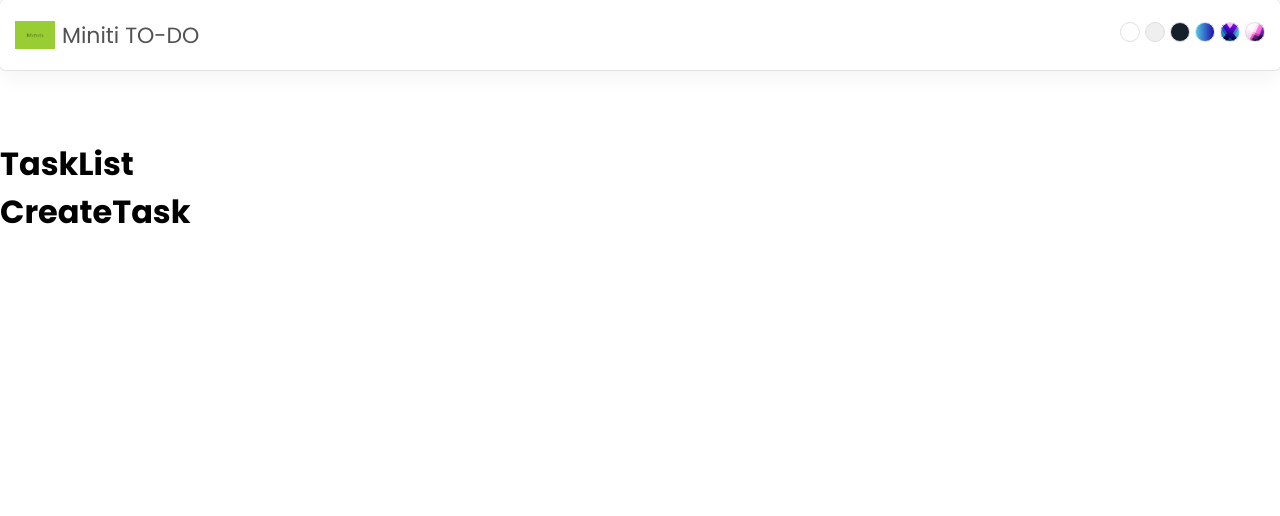
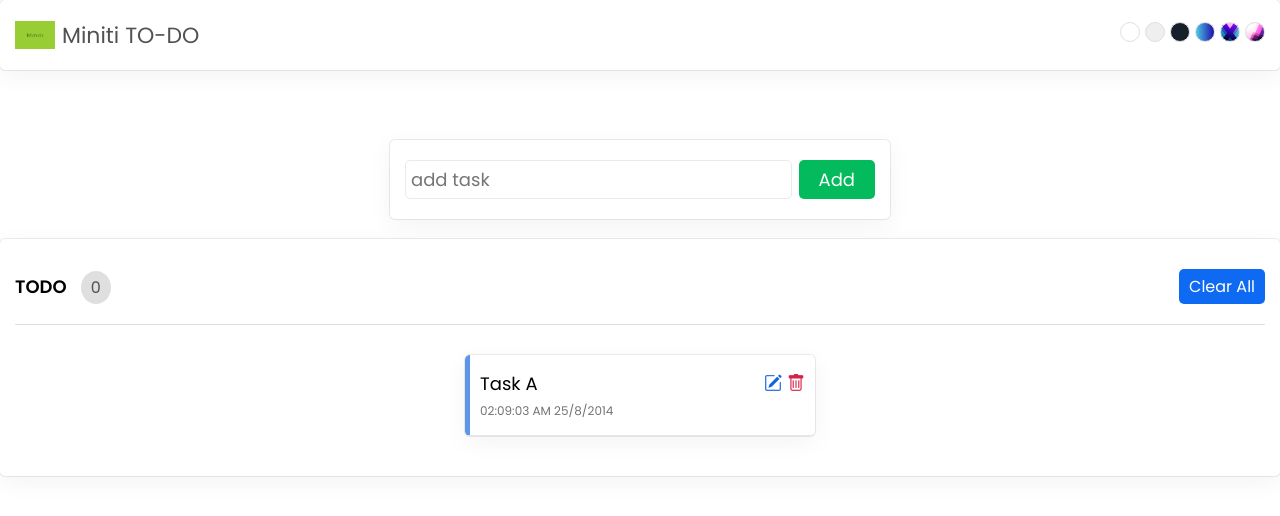
Before and after one commit to Sridhare29/to-do-app, a React (Create React App) app: page / in a window 1280 px wide. Shown: the top 516 px of the page. Built offline with nearby package versions, Linux system fonts and the light colour scheme.

Commit message:
static ui degin

```diff
--- a/src/App.js
+++ b/src/App.js
@@ -8,8 +8,8 @@ function App() {
   return (
     <div className="App">
      <Header/>
+     <CreateTask/>
      <TaskList/>
-     <CreateTask/>
     </div>
   );
 }
--- a/src/components/CreateTask.js
+++ b/src/components/CreateTask.js
@@ -2,9 +2,12 @@ import React from 'react'
 
 function CreateTask() {
   return (
-    <div>
-      <h1>CreateTask</h1>
-    </div>
+    <section className='addTask'>
+      <form>
+        <input type='text' name='task' autoComplete='off' placeholder='add task' maxLength='30'/>
+        <button type='submit'>Add</button>
+      </form>
+    </section>
   )
 }
 
--- a/src/components/TaskList.js
+++ b/src/components/TaskList.js
@@ -1,10 +1,31 @@
 import React from 'react'
 
 function TaskList() {
+  const tasks = [
+    {id: 1001, name: "Task A", time:"02:09:03 AM 25/8/2014"},
+    {id: 1002, name: "Task B", time:"05:09:03 PM 25/8/2014"},
+    {id: 1003, name: "Task c", time:"09:09:03 PM 25/8/2014"},
+  ]
   return (
-    <div>
-            <h1>TaskList</h1>
-    </div>
+    <section className='showTask'>
+        <div className='head'>
+          <div>
+            <span className='title'> TODO </span>
+            <span className='count'>0</span>
+          </div>
+          <button className='clearAll'>Clear All</button>
+        </div>
+        <ul>
+          <li>
+            <p>
+              <span className='name'>Task A</span>
+              <span className='time'>02:09:03 AM 25/8/2014</span>
+            </p>
+            <i class="bi bi-pencil-square"></i>
+            <i class="bi bi-trash"></i>
+          </li>
+        </ul>
+    </section>
   )
 }
 
```
